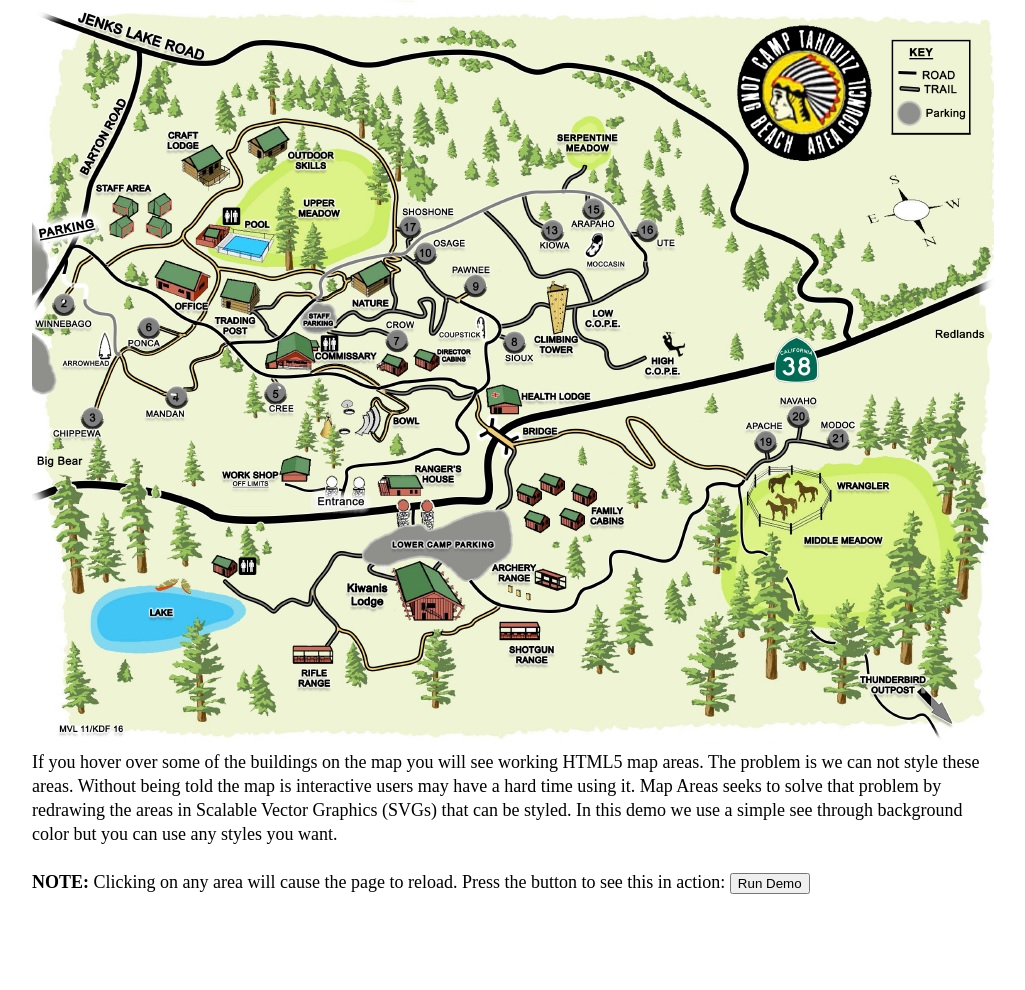
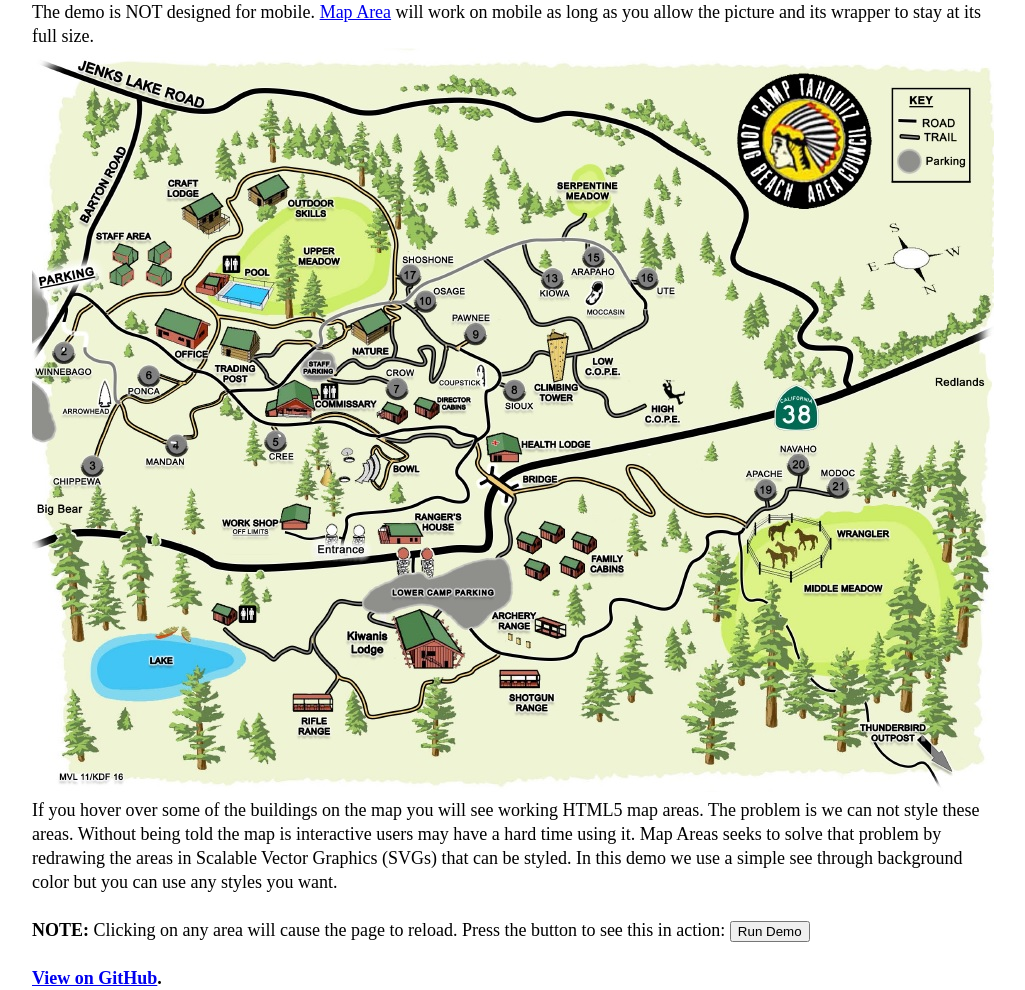
Before and after one commit to caboodle-tech/map-area, a plain HTML site: page docs/index.html in a window 1280 px wide. Shown: the whole page, without its empty margins (127-1152 px from the left). Before the commit the page ends 894 px from the top, so only its background shows below. Drawn offline with Linux system fonts and the light colour scheme.

Commit message:
GitHub Pages Update

```diff
--- a/docs/css/main.css
+++ b/docs/css/main.css
@@ -30,7 +30,7 @@ body {
     position: relative;
 }
 
-#description {
+#description, #warning {
     font-size: 18px;
     max-width: 962px;
 }
--- a/docs/index.html
+++ b/docs/index.html
@@ -11,6 +11,9 @@
 </head>
 <body>
     <div id="page-wrapper">
+        <div id="warning">
+            The demo is NOT designed for mobile. <a href="https://github.com/caboodle-tech/map-area" target="_blank">Map Area</a> will work on mobile as long as you allow the picture and its wrapper to stay at its full size.
+        </div>
         <div id="img-wrapper">
             <!-- Image Map Generated by http://www.image-map.net/ -->
             <img src="assets/tahquitz_map_2019.jpg" usemap="#image-map">
@@ -51,6 +54,8 @@
             If you hover over some of the buildings on the map you will see working HTML5 map areas. The problem is we can not style these areas. Without being told the map is interactive users may have a hard time using it. Map Areas seeks to solve that problem by redrawing the areas in Scalable Vector Graphics (SVGs) that can be styled. In this demo we use a simple see through background color but you can use any styles you want.
             <br><br>
             <strong>NOTE:</strong> Clicking on any area will cause the page to reload. Press the button to see this in action: <input type="button" name="run-demo" value="Run Demo" onclick="runDemo();">
+            <br><br>
+            <strong><a href="https://github.com/caboodle-tech/map-area" target="_blank">View on GitHub</a>.</strong>
         </div>
     </div>
 </body>
```
